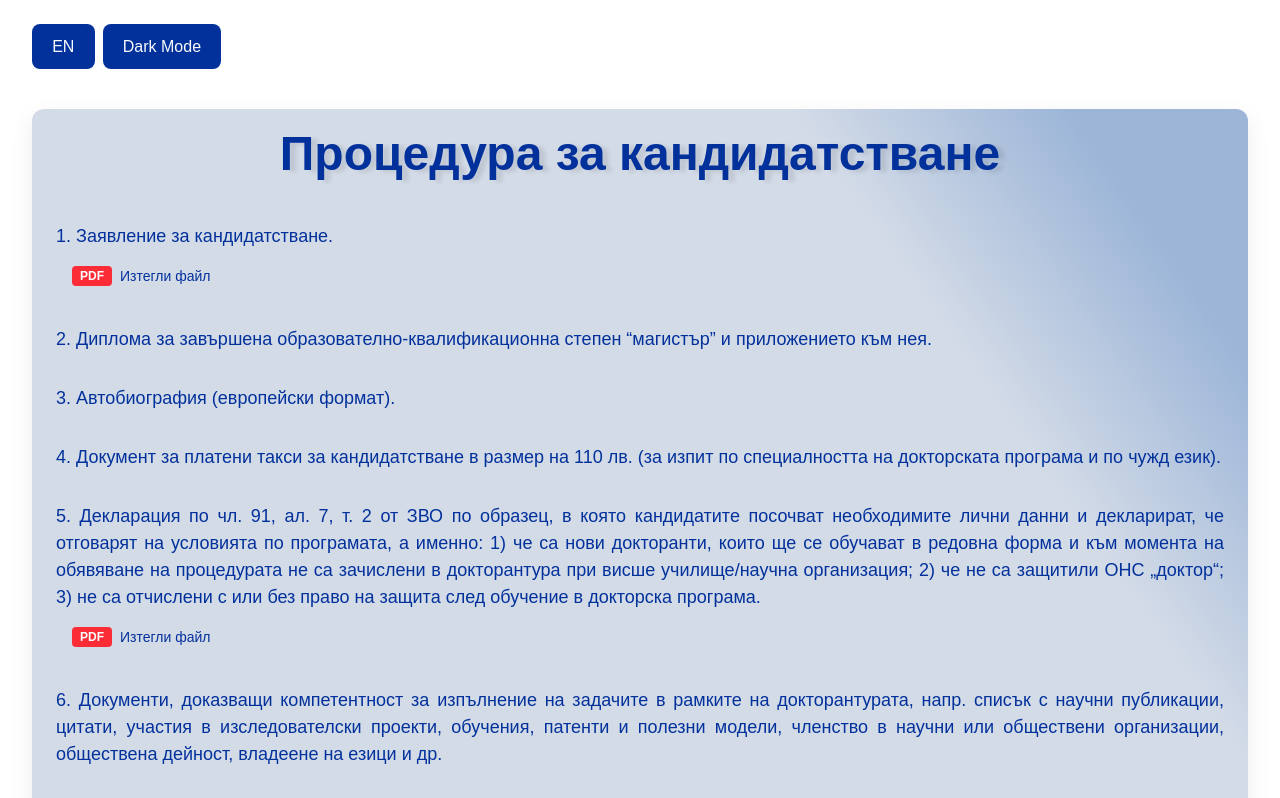
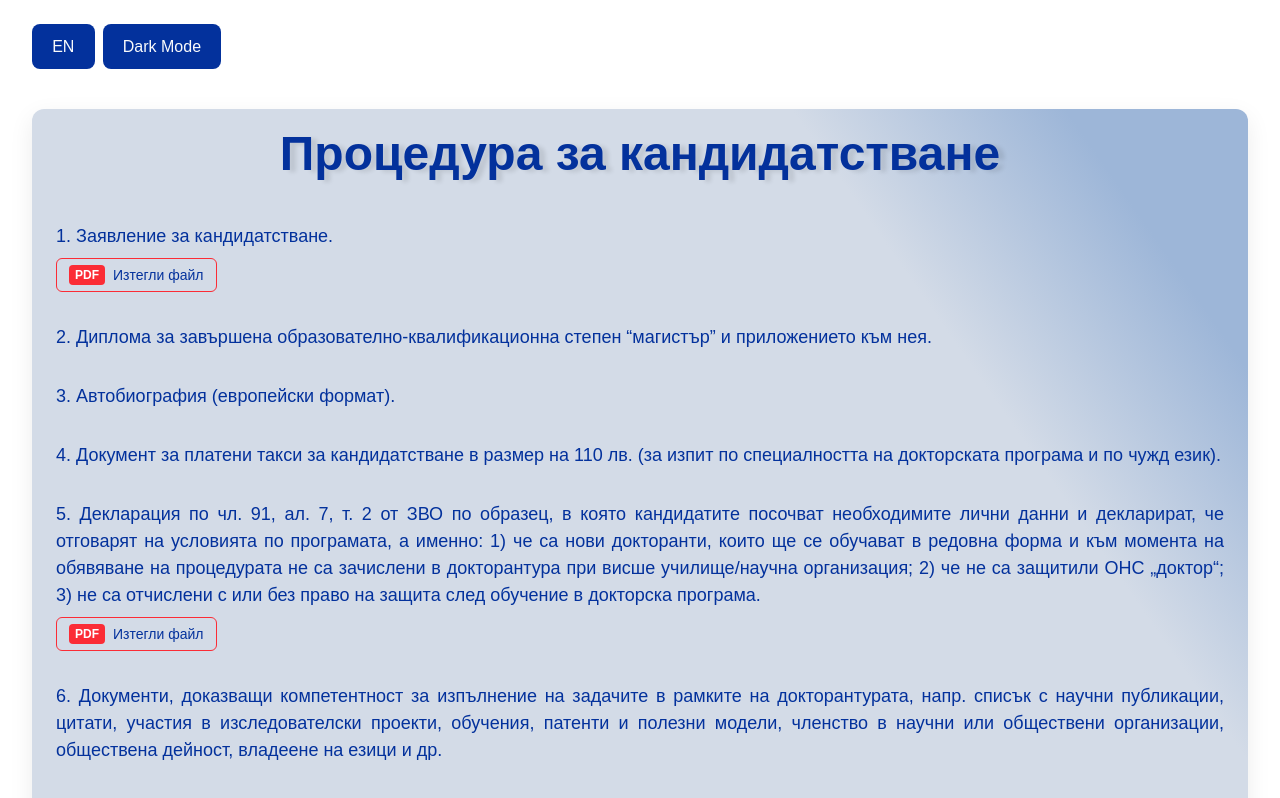
Before and after one commit to VUTP-University/phd-lab-utp, a React (Vite) app in the folder frontend/: page /apply in a window 1280 px wide. Shown: the top 798 px of the page. Built offline with nearby package versions, Linux system fonts and the light colour scheme; no server answers; a web font is replaced by a local one.

Commit message:
Apply Docs Added

```diff
--- a/frontend/src/components/Apply/Procedure.jsx
+++ b/frontend/src/components/Apply/Procedure.jsx
@@ -1,16 +1,18 @@
 import React from "react";
 import { useTranslation } from "react-i18next";
-import { Link } from "react-router-dom";
+
+
+const DO_SPACE_BASE_URL = import.meta.env.VITE_DO_SPACES_ENDPOINT;
 
 const procedureSteps = [
-  { key: "step1", file: "/" },
+  { key: "step1", file: DO_SPACE_BASE_URL + "apply_procedure_docs/zayavlenie-po-obrazec-redovna-zadochna-doktorantura.pdf" },
   { key: "step2" },
-  { key: "step3"},
+  { key: "step3" },
   { key: "step4" },
-  { key: "step5", file: "/" },
+  { key: "step5", file: DO_SPACE_BASE_URL + "apply_procedure_docs/deklaraciya-po-chl-91.pdf" },
   { key: "step6" },
-  { key: "step7", file: "/" },
-  { key: "step8", file: "/" },
+  { key: "step7", file: DO_SPACE_BASE_URL + "apply_procedure_docs/formulyar-saglasie-sabirane-obrabotka-ld-kopie.pdf" },
+  { key: "step8", file: DO_SPACE_BASE_URL + "apply_procedure_docs/deklaraciya-dostovernost-predstavenite-dokumenti.pdf" },
 ];
 
 export default function Procedure() {
@@ -37,13 +39,17 @@ export default function Procedure() {
                   href={step.file}
                   target="_blank"
                   rel="noopener noreferrer"
-                className="inline-flex items-center gap-2 py-2 px-4
-                            text-red-500
-                            rounded-md text-sm font-semibold
-                            hover:bg-red-500
-                            transition w-45"
-              >
-                <span className="px-2 py-0.5 bg-red-500 text-white rounded text-xs font-bold">
+                  className="
+                    inline-flex items-center gap-2
+                    px-3 py-1.5
+                    border border-red-500
+                    text-red-600
+                    rounded-md
+                    text-sm font-medium
+                    hover:bg-red-500 hover:text-white
+                    transition
+                    w-fit">
+                  <span className="px-1.5 py-0.5 bg-red-500 text-white rounded text-xs font-bold">
                     PDF
                   </span>
                   {t("apply.download")}
@@ -52,9 +58,7 @@ export default function Procedure() {
             </div>
           ))}
         </div>
-
       </div>
-
     </section>
   );
 }
```
Lines whose indentation alone changed are shown as unchanged.
